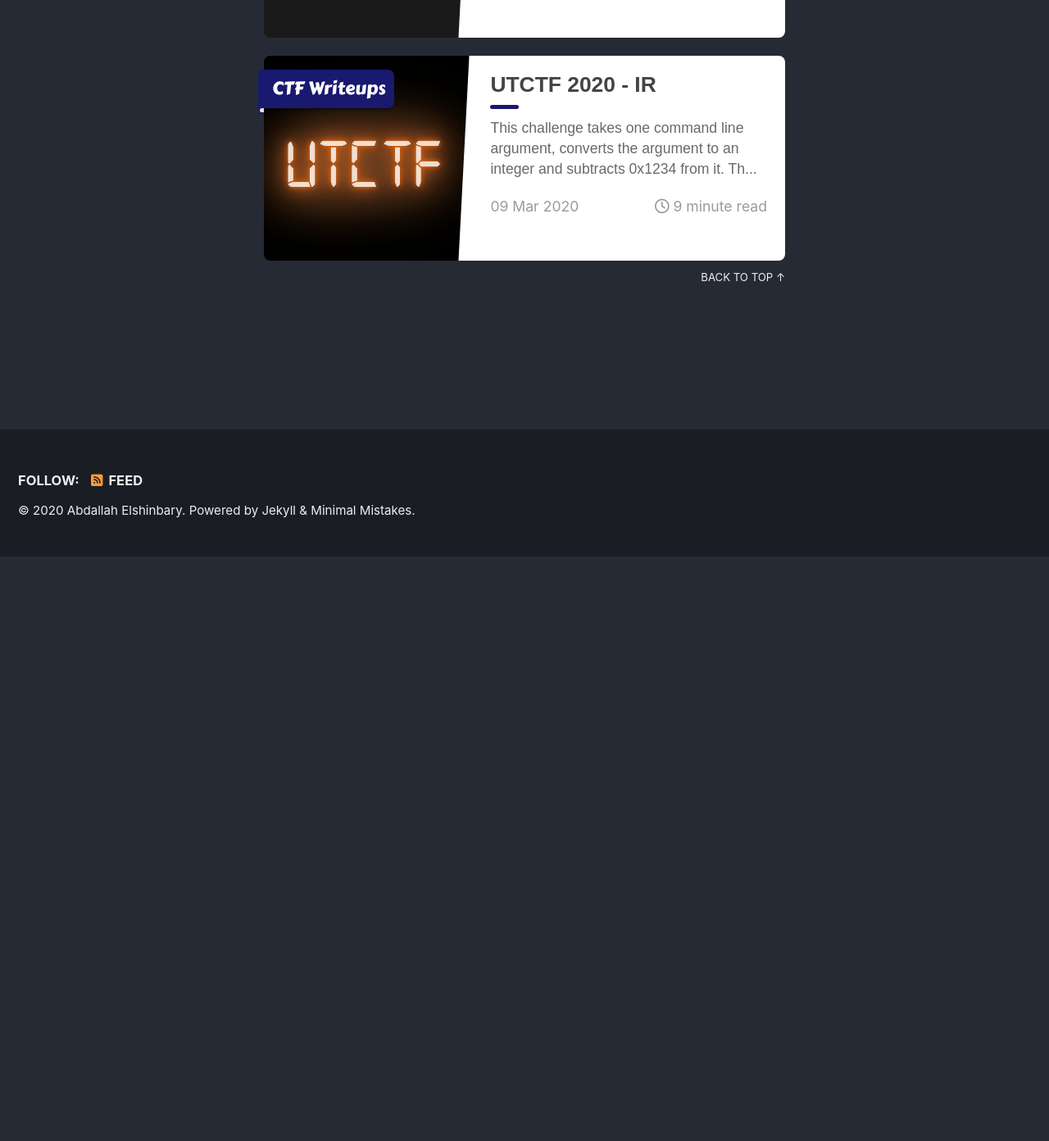
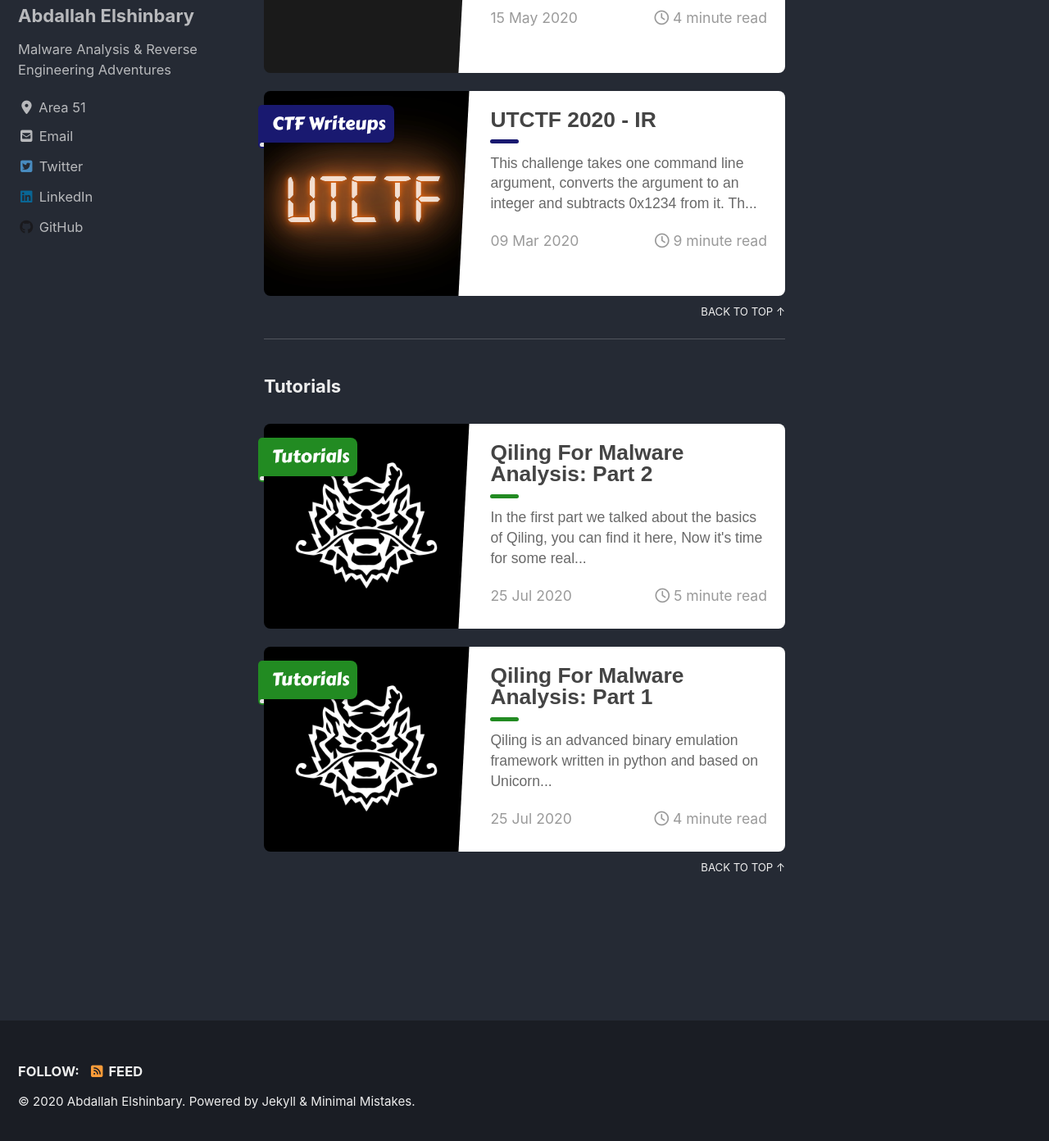
Before and after one commit to n1ght-w0lf/n1ght-w0lf.github.io, a Jekyll site: the page built from _pages/category-archive.md, in a window 1280 px wide and 1400 px high, scrolled down 14395 px. Shown: the top 1392 px of the window at 82% size. Built offline with Jekyll 4.4.1, drawn with Linux system fonts in a browser that asks for light colours; cached includes are drawn as plain includes; nearby versions of some CDN libraries; before the commit the page ends 15074 px from its top, so only the background shows below that; part of the change alters nothing that is shown; some of the changed text lies outside the part shown.

Commit message:
Qiling Tutorial

````diff
--- a/_config.yml
+++ b/_config.yml
@@ -95,7 +95,7 @@ analytics:
 author:
   name             : "Abdallah Elshinbary"
   avatar           : /assets/images/site_data/avatar.jpg # path of avatar image, e.g. "/assets/images/bio-photo.jpg"
-  bio              : "I'm just a guy..."
+  bio              : "Malware Analysis & Reverse Engineering Adventures"
   location         : "Area 51"
   email            :
   links:
--- a/_data/navigation.yml
+++ b/_data/navigation.yml
@@ -6,6 +6,8 @@ main:
     url: /categories/#binary-exploitation
   - title: "CTF Writeups"
     url: /categories/#ctf-writeups
+  - title: "Tutorials"
+    url: /categories/#tutorials
   - title: "All Categories"
     url: /categories
   # - title: "Sample Posts"
--- /dev/null
+++ b/_posts/Tutorials/2020-07-25-qiling-for-malware-analysis-part-1.md
@@ -0,0 +1,209 @@
+---
+title: "Qiling For Malware Analysis: Part 1"
+classes: wide
+header:
+  teaser: /assets/images/tutorials/qiling/logo.png
+ribbon: ForestGreen
+description: "Qiling is an advanced binary emulation framework written in python and based on Unicorn..."
+categories:
+  - Tutorials
+toc: true
+---
+
+# Background
+
+Qiling is an advanced binary emulation framework written in python and based on Unicorn engine.
+
+It supports multiple platform (Windows, MacOS, Linux, BSD, UEFI) and multiple architectures (X86, X86_64, Arm, Arm64, MIPS).
+
+Qiling is designed as a higher level framework, that leverages Unicorn  to emulate CPU instructions, but Qiling understands OS as it has executable format loaders (for PE, MachO & ELF at the moment), dynamic linkers (so we can load & relocate shared libraries), syscall & IO handlers. For this reason, Qiling can run executable binaries that normally runs in native OS.
+
+# Installation
+
+Due to distribution restrictions, Qiling doesn't bundle Microsoft Windows DLL files and registry.
+
+So for smooth installation, jump to a 64-bit windows machine and execute the following:
+
+```python
+git clone https://github.com/qilingframework/qiling
+cd qiling
+examples\scripts\dllscollector.bat        # DLLs collector (requires admin privileges)
+```
+
+Sometimes the emulated program requires additional DLLs, you can copy them manually to `"qiling/examples/rootfs/x8664_windows/Windows/System32"` or `"qiling/examples/rootfs/x86_windows/Windows/SysWOW64/"` depending on the program architecture.
+
+Now you can copy `"qiling"` folder to any machine you want (Windows, Linux, ...) and complete the installation.
+
+```python
+pip3 install -r requirements.txt    # sudo for Linux
+python3 setup.py install            # sudo for Linux
+```
+
+# Emulating a File
+
+Emulating a binary file is as simple as that:
+
+```python
+from qiling import *
+
+# initialize emulator (x86-64 linux)
+ql = Qiling(filename=["qiling/examples/rootfs/x8664_linux/bin/x8664_hello"],
+            rootfs="qiling/examples/rootfs/x8664_linux")
+# start emulation
+ql.run()
+```
+
+Qiling initialization `constructor` can take multiple arguments:
+
+- **`filename`**: binary file and its arguments, example: filename=["test","-argv1","argv2"]
+
+- **`rootfs`**: virtual "/" folder, this is a "jail" file system when executing Qiling (target architecture)
+
+- **`env`**: environment variables, example: env={"SHELL":"/bin/bash","HOME":"/tmp"}
+
+- **`output`**: "default", "debug", "disasm", "dump" where dump=(disam + debug)
+
+The `run()` function can also take multiple arguments:
+
+- **`begin`**: start address of emulated code
+- **`end`**: end address of emulated code
+- **`timeout`**: emulation timeout (in microseconds)
+- **`count`**: maximum instruction count to be emulated
+
+Now let's run our first script:
+
+```
+........
+brk(0x0)
+brk(0x555555779000)
+write(1,555555758260,14) = 0
+Hello, World!
+```
+
+As you can see, Qiling outputs `strace` logs by default. You can disable them using filters.
+
+```python
+# disable strace logs
+ql.filter = []
+# display only "open" logs
+ql.filter = ["open"]
+```
+
+# Emulating a Shellcode
+
+To keep things simple, we will use this tiny shellcode:
+
+```python
+shellcode = b"\x41\x4a" # inc ecx; dec edx
+```
+
+Next, let's initialize Qiling.
+
+```python
+# initialize emulator (x86 linux)
+ql = Qiling(shellcoder=shellcode,
+            rootfs="qiling/examples/rootfs/x86_linux/",
+            ostype="linux",
+            archtype="x86",
+            output="disasm")
+```
+
+Emulating shellcode is a little different than binary files, the initialization `constructor` takes additional arguments:
+
+- **`shellcoder`**: shellcode in binary format
+- **`rootfs`**: explained above
+
+- **`env`**: explained above
+
+- **`ostype`**: "linux", "macos", "windows", "uefi", "freebsd"
+
+- **`archtype`**: "x8664", "x86", "arm", "arm64", "mips"
+
+- **`output`**: explained above
+
+Here we set the output to `"disasm"` to see the executed instructions.
+
+The shellcode modifies the values of `ECX` and `EDX` registers, so let's write some values to them before emulating.
+
+```python
+# set machine registers
+ql.reg.ecx = 0x3
+ql.reg.edx = 0x7
+# start emulation
+ql.run()
+# read machine registers
+print("ecx = 0x{:x}".format(ql.reg.ecx))
+print("edx = 0x{:x}".format(ql.reg.edx))
+```
+
+Let's see the results:
+
+```
+[+] 0x11ff000      41          inc ecx
+[+] 0x11ff001      4a          dec edx
+ecx = 0x4
+edx = 0x6
+```
+
+# Hooking
+
+Qiling supports a wide range of hooks such as hooking specific instructions and hooking memory read/write actions.
+
+Let's implement a basic disassembler with the help of Capstone and Qiling hooks.
+
+**Capstone** is a multi-architecture disassembly framework, we can setup a code hook using Qiling to hook every instruction then use Capstone to disassemble the instructions.
+
+```python
+from capstone import *
+from qiling import *
+
+# initialize emulator (x86 ARM)
+ql = Qiling(["qiling/examples/rootfs/arm_linux/bin/arm_hello"],
+             "qiling/examples/rootfs/arm_linux")
+# hook every instruction
+ql.hook_code(hook_callback)
+# start emulation (timeout in microseconds)
+ql.run(timeout=1000)
+```
+
+We can add a code hook by simply calling `hook_code()` with a callback function.
+
+```python
+def hook_callback(ql, address, size):
+    # read current instruction bytes
+    data = ql.mem.read(address, size)
+    # initialize Capstone
+    md = Cs(CS_ARCH_ARM, CS_MODE_ARM)
+    # disassemble current instruction
+    for i in md.disasm(data, address):
+        print("[*] 0x{:08x}: {} {}".format(i.address, i.mnemonic, i.op_str))
+```
+
+The callback function takes three arguments:
+
+- `ql`: our emulator object
+- `address`: the address of the current instruction
+- `size`: the size of the instruction in bytes
+
+We can disassemble the current instruction using `disasm()` which takes two arguments (data to disassemble and a base address), here we are printing the instruction address, instruction mnemonic and instruction operands.
+
+Let's see the results:
+
+```
+[*] 0x047ba9e0: ldr sl, [pc, #0x94]
+[*] 0x047ba9e4: ldr r4, [pc, #0x94]
+[*] 0x047ba9e8: mov r0, sp
+[*] 0x047ba9ec: bl #0x47bb154
+[*] 0x0001030c: mov fp, #0
+[*] 0x00010310: mov lr, #0
+[*] 0x00010314: pop {r1}
+..........
+```
+
+# Conclusion
+
+In this part we learned the basics of Qiling and how to emulate code for different architectures.
+
+I really encourage you to read through Qiling [Documentation](https://docs.qiling.io/en/latest/) to learn more about it's amazing capabilities.
+
+Code snippets can be found on my [Github](https://github.com/N1ght-W0lf/QilingForMalwareAnalysis/tree/master/Part%201).
--- /dev/null
+++ b/_posts/Tutorials/2020-07-25-qiling-for-malware-analysis-part-2.md
@@ -0,0 +1,198 @@
+---
+title: "Qiling For Malware Analysis: Part 2"
+classes: wide
+header:
+  teaser: /assets/images/tutorials/qiling/logo.png
+ribbon: ForestGreen
+description: "In the first part we talked about the basics of Qiling, you can find it here, Now it's time for some real..."
+categories:
+  - Tutorials
+toc: true
+---
+
+In the first part we talked about the basics of Qiling, you can find it [here](https://n1ght-w0lf.github.io/tutorials/qiling-for-malware-analysis-part-1).
+
+Now it's time for some real world stuff, we will go through two scenarios where Qiling shines.
+
+# Fetching KSLØT Dynamic Imports:
+
+Dynamic Imports or Dynamic API resolving is a common technique used by many malware samples to make static analysis harder. Instead of importing all needed APIs, the malware can store the APIs names or hashes then import them dynamically at runtime.
+
+The most common way to do this is by using `LoadLibrary()` and `GetProcAddress()`, and that's what we are KSLØT uses.
+
+According to [MSDN](https://docs.microsoft.com/en-us/windows/win32/api/libloaderapi/nf-libloaderapi-getprocaddress), the second argument to`GetProcAddress()` is the function name (`"lpProcName"`). So we can hook `GetProcAddress()` and dump the second argument each time it's called.
+
+Now you might be thinking, why don't we just use a debugger and trace the execution flow of the malware ?
+
+I can think of three problems about that approach:
+
+- The malware might be implementing Anti-Debugging/Anti-Analysis tricks to waste your time
+- The malware might run on a different architecture that you don't have access to.
+- You might want to automate the whole process (Scalability)
+
+Let's start writing the script.
+
+```python
+from qiling import *
+from qiling.const import *
+
+# initialize emulator (x86_64 windows)
+ql = Qiling(["kSLØT_Keylogger.dll"], "qiling/examples/rootfs/x8664_windows")
+```
+
+The malware sample used here is distributed as a DLL file.
+
+Similar to the main function in typical executables, DLLs have their `DllMain` function that is executed automatically when they are loaded into memory.
+
+```c
+BOOL WINAPI DllMain(
+    HINSTANCE hinstDLL,  // handle to DLL module
+    DWORD fdwReason,     // reason for calling function
+    LPVOID lpReserved    // reserved
+)
+```
+
+As we can see, the function takes 3 arguments. The first one (`hinstDLL`) is a handle to the memory area where the DLL has been loaded. The second one stores a value that indicates the reason why the `DllMain` has been triggered. Read more [here](https://msdn.microsoft.com/en-us/library/windows/desktop/ms682583(v=vs.85).aspx).
+
+So to emulate the DLL properly, we need to set these arguments first (for x64 calling convention, paramerts are passed in `RCX`, `RDX`, `R8`, `R9`).
+
+```python
+DLL_MAIN = 0x1800019a0     # Adress of DLLMain function
+# hinstDLL
+ql.reg.rcx = 0x180000000   # Address where Qiling loads the DLL
+# fdwReason
+ql.reg.rdx = 0x1           # DLL_PROCESS_DETACH
+# lpvReserved
+ql.reg.r8 = 0x0
+```
+
+Next, we can use `set_api()` function to hook `GetProcAddress()` on exit.
+
+```python
+#FARPROC GetProcAddress(
+#  HMODULE hModule,
+#  LPCSTR  lpProcName
+#)
+def hook_GetProcAddress(ql, addr, params):
+    print("[*] Import: {}".format(params["lpProcName"]))
+
+# hook GetProcAddress() on exit
+ql.set_api("GetProcAddress", hook_GetProcAddress, QL_INTERCEPT.EXIT)
+
+# disable logging
+ql.filter = []
+# start emulation
+ql.run(begin=DLL_MAIN)
+```
+
+Let's see the results:
+
+```
+[+] Initiate stack address at 0x7ffffffde000
+[+] Loading kSLØT_Keylogger.dll to 0x180000000
+[+] PE entry point at 0x180006118
+[+] TEB addr is 0x6030
+[+] PEB addr is 0x60b8
+[+] Loading qiling/examples/rootfs/x8664_windows/Windows/System32/ntdll.dll to 0x7ffff0000000
+[+] Done with loading qiling/examples/rootfs/x8664_windows/Windows/System32/ntdll.dll
+[+] Loading qiling/examples/rootfs/x8664_windows/Windows/System32/kernel32.dll to 0x7ffff01e1000
+[+] Done with loading qiling/examples/rootfs/x8664_windows/Windows/System32/kernel32.dll
+[*] Import: GetProcAddress
+[*] Import: LoadLibraryA
+[*] Import: GetProcessImageFileNameW
+[*] Import: GetForegroundWindow
+[*] Import: GetWindowThreadProcessId
+[*] Import: GetWindowTextW
+[*] Import: GetKeyboardState
+...........
+```
+
+Perfect! Knowing the imports of a malware sample can help in profiling it, btw this malware is a keylogger.
+
+# Decrypting QBot Strings:
+
+It's common to see malware encrypting its strings to make the analysis process more challenging.
+
+Recently I was analyzing QBot which implements this same technique and it only decrypts required strings on demand.
+
+In my analysis, I reverse engineered the decryption routine as it was simple. But imagine if it was a complicated algorithm with lots of mathematical operations and obfuscated instructions, that's where Qiling comes in handy.
+
+[![1](/assets/images/tutorials/qiling/1.png)](/assets/images/tutorials/qiling/1.png)
+
+As you can see, the decryption function takes one argument in `EAX` which is an index and the returns the required string decrypted.
+
+[![2](/assets/images/tutorials/qiling/2.png)](/assets/images/tutorials/qiling/2.png)
+
+We can combine the power of Qiling and IDAPython to decrypt the strings and add them as IDA comments.
+
+First we need to get all cross references to the decryption function and then extract the index (second operand) from the previous instruction (as shown above).
+
+```python
+# start/end of the decryption function
+DEC_START = 0x4065B7
+DEC_END   = 0x406655
+
+# xrefs to the decryption function
+xrefs = idautils.CodeRefsTo(DEC_START, 0)
+# indexes of requested strings to decrypt
+indexes = {}
+
+for x in xrefs:
+    # address of previous instruction where "eax" is set
+    ea = idc.prev_head(x)
+    # type of the second operand of "mov"
+    t = idc.get_operand_type(ea, 1)
+    # check if the second operand is an immediate (not dynamic value)
+    if t == idc.o_imm:
+        # get the index value (second operand)
+        idx = idc.get_operand_value(ea, 1)
+        indexes[ea] = idx
+```
+
+Next we initialize Qiling emulator object and loop through collected indexes. At each iteration we set `EAX` to the index value and run the decryption function.
+
+Finally we read the decrypted string from `EAX` (return value) and set it as IDA comment.
+
+```python
+# initialize emulator (x86 windows)
+ql = Qiling(["qbot.exe"], rootfs="qiling/examples/rootfs/x86_windows")
+
+# loop through collected indexes
+for ea, idx in indexes.items():
+    # set function parameter @eax
+    ql.reg.eax = idx
+    # run decryption function
+    ql.run(begin=0x4065B7, end=0x406654)
+    # set decrypted string as ida comment
+    idc.set_cmt(ea, readString(ql, ql.reg.eax), 1)
+```
+
+Reading a string from memory address is simply reading bytes one by one until we reach a null byte.
+
+```python
+# read string from memory address
+def readString(ql, addr):
+    res = ""
+    while True:
+        # read one byte at a time
+        c = ql.mem.read(addr, 1).decode()
+        if c == '\x00':
+            break
+        res += c
+        addr += 1
+    return res
+```
+
+Let's see the results:
+
+[![3](/assets/images/tutorials/qiling/3.png)](/assets/images/tutorials/qiling/3.png)
+
+Viola! we managed to decrypt most of the strings without reversing the decryption function.
+
+# Conclusion
+
+Qiling is a great project for malware analysis and binary emulation. Although it's still new but it has lots of capabilities and a lot more to come.
+
+Code snippets can be found on my [Github](https://github.com/N1ght-W0lf/QilingForMalwareAnalysis/tree/master/Part%202).
+
+Don't forget to star the [Project](https://github.com/qilingframework/qiling) to support the devs :)
--- a/_sass/minimal-mistakes/_syntax.scss
+++ b/_sass/minimal-mistakes/_syntax.scss
@@ -1,6 +1,24 @@
 /* ==========================================================================
    Syntax highlighting
    ========================================================================== */
+
+/* papercolor-dark */
+$base00: #1c1c1c;
+$base01: #af005f;
+$base02: #5faf00;
+$base03: #d7af5f;
+$base04: #5fafd7;
+$base05: #d0d0d0;
+$base06: #d7875f;
+$base07: #808080;
+$base08: #585858;
+$base09: #5faf5f;
+$base0a: #afd700;
+$base0b: #af87d7;
+$base0c: #ffaf00;
+$base0d: #ff5faf;
+$base0e: #00afaf;
+$base0f: #5f8787;
 
 div.highlighter-rouge,
 figure.highlight {
````
Also changed, not shown: assets/images/tutorials/qiling/1.png (added), assets/images/tutorials/qiling/2.png (added), assets/images/tutorials/qiling/3.png (added), assets/images/tutorials/qiling/logo.png (added), assets/images/tutorials/qiling/logo1.png (added), assets/images/tutorials/qiling/logo3.png (added).
